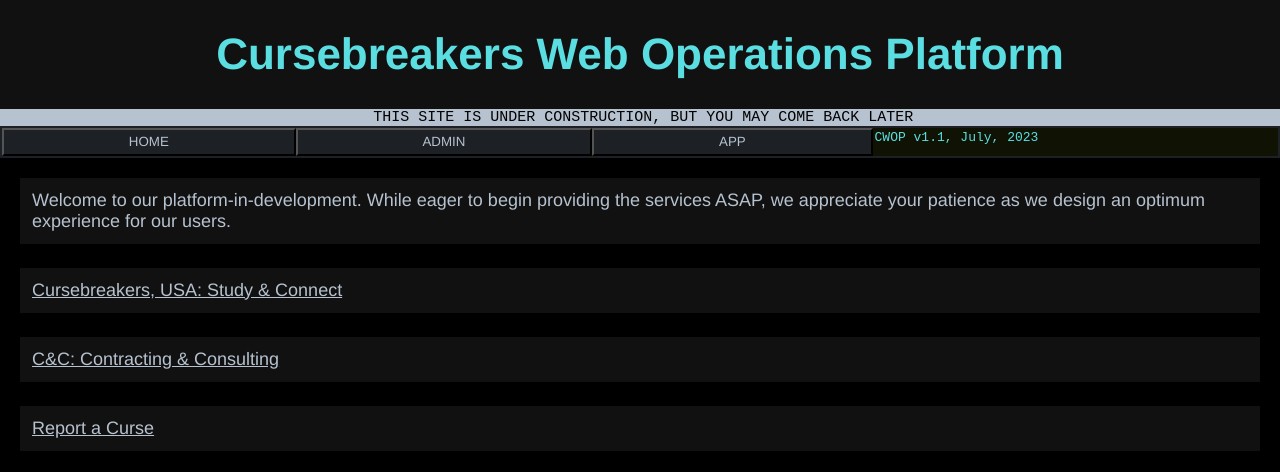
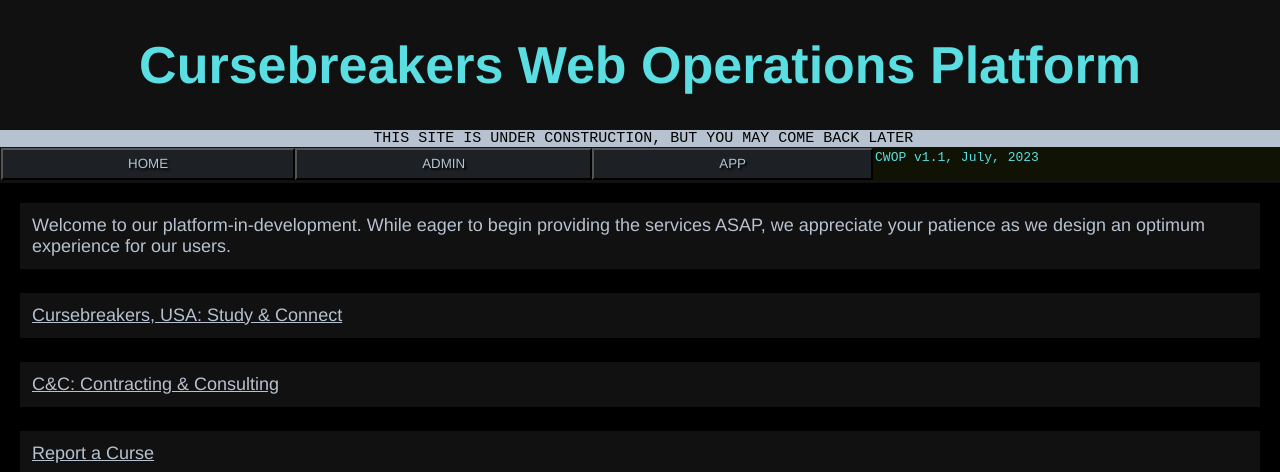
Before and after one commit to cursebreakers/CWOP, a plain HTML site: page index.html in a window 1280 px wide. Shown: the top 472 px of the page. Drawn offline with Linux system fonts and the light colour scheme; files whose address does not match are found by name.

Commit message:
CSS update & platform polish

```diff
--- a/stylesheet.css
+++ b/stylesheet.css
@@ -5,7 +5,7 @@
 
 body {
     background-color: #111111;
-    border-color: #101204;
+    border-color: #1D2125;
     color: #B6C2CF;
     margin: auto;
 }
@@ -23,22 +23,25 @@ body {
 .header {
     text-align: center;
     color: #5ADEE1;
-    font-size: 22px;
+    font-size: 26px;
+    text-shadow: 2px 2px 2px #111111;
 }
 
 .navbar {
     display: flex;
     margin: auto;
-    height: 28px;
-    background-color: #1D2125;
-    padding: 2px;
+    height: 34px;
+    background-color: #111111;
+    padding: 1px;
 }
 
 .navbox {
     display: flex;
     flex: 1 1 auto;
-    background-color: #101204;
-    justify-items: center;
+    background-color: #000000;
+    justify-items: start;
+    padding: 0px;
+    height: 32px;
 }
 
 .navbut {
@@ -46,12 +49,15 @@ body {
     padding: auto;
     background-color: #1D2125;
     color: #B6C2CF;
+    text-shadow: 2px 2px 2px #000000;
 }
 
 .versiontag {
     flex-wrap: wrap;
-    flex: 1 2 0;
+    background-color: #101204;
+    flex: 1 8 0;
     color: #5ADEE1;
+    width: auto;
     padding: 2px;
 }
 
@@ -114,7 +120,7 @@ body {
 .ccplatform {
     background-color: #FCFCFC;
     border: 6px solid #B33951;
-    color:#000000;
+    color: #000000;
     display: flex;
     flex-wrap: wrap;
     flex: 1 1 auto;
```
